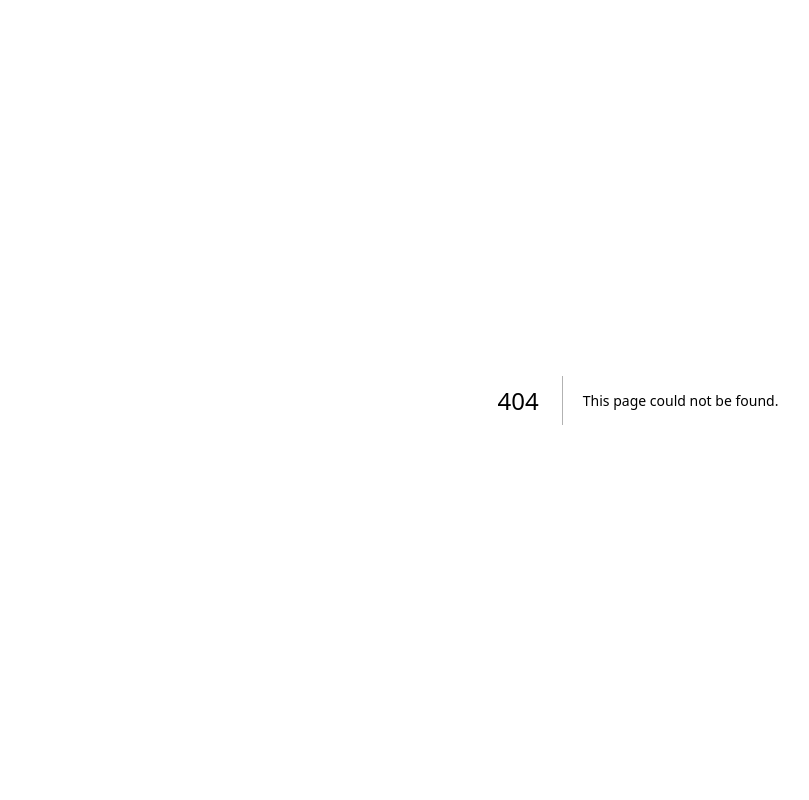
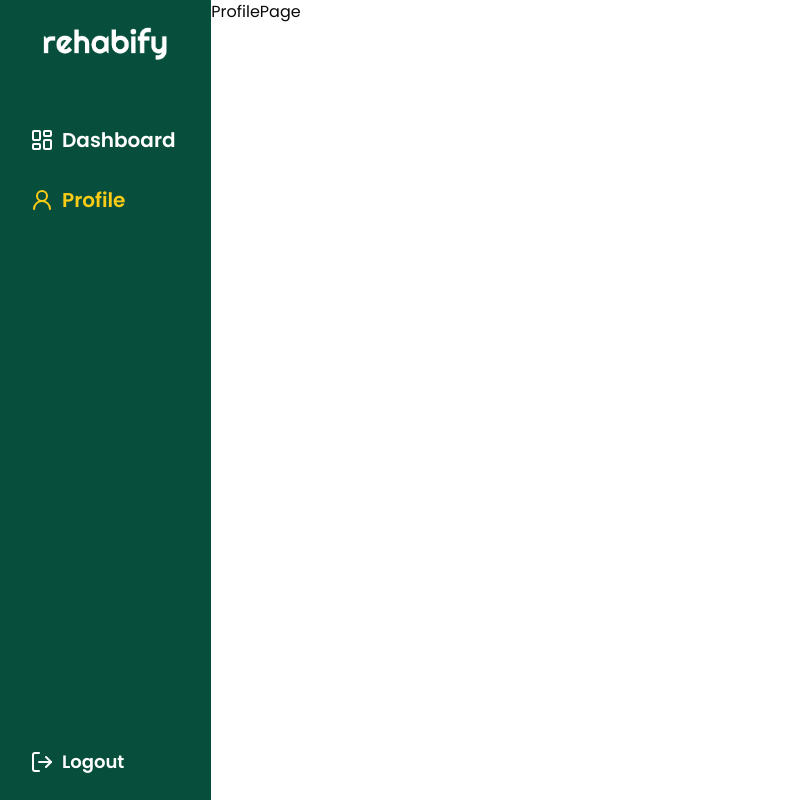
Before and after one commit to TheMercury1229/Rehabify-Frontend-Techfiestia, a Next.js app: page /profile in a window 1280 px wide. Before the commit this address had no page. Shown: the whole page, without its empty margins (2-811 px from the left). Built offline with nearby package versions, Linux system fonts and the light colour scheme.

Commit message:
completed with dashboard

```diff
--- /dev/null
+++ b/src/app/(root)/profile/page.tsx
@@ -0,0 +1,5 @@
+import React from "react";
+
+export default function ProfilePage() {
+  return <div>ProfilePage</div>;
+}
--- a/src/components/Sidebar.tsx
+++ b/src/components/Sidebar.tsx
@@ -1,40 +1,33 @@
-import {
-  Layout,
-  LayoutDashboard,
-  LayoutDashboardIcon,
-  LogInIcon,
-  LogOut,
-  LogOutIcon,
-  User2Icon,
-} from "lucide-react";
+"use client";
+
+import { navLinks } from "@/data";
+import { LogOut } from "lucide-react";
 import Image from "next/image";
 import Link from "next/link";
+import { usePathname } from "next/navigation";
 
 export const Sidebar = () => {
+  const pathname = usePathname();
+
   return (
     <section className="flex flex-col w-1/6 px-8 py-6 bg-primary h-screen sticky top-0 left-0 z-50">
-      <div className="flex justify-center items-center ">
+      <div className="flex justify-center items-center">
         <Image src="/logo.png" alt="logo" width={130} height={130} />
       </div>
-      <ul className="flex flex-col items-start h-full  justify-start mt-16 gap-8 text-white">
-        <li className="">
-          <Link
-            href="/dashboard"
-            className={`flex items-center justify-center font-semibold text-xl gap-2`}
-          >
-            <LayoutDashboard className="size-6" />
-            Dashboard
-          </Link>
-        </li>
-        <li>
-          <Link
-            href="/profile"
-            className={`flex items-center justify-center font-semibold text-xl gap-2`}
-          >
-            <User2Icon className="size-6" />
-            Profile
-          </Link>
-        </li>
+      <ul className="flex flex-col items-start h-full justify-start mt-16 gap-8 text-white">
+        {navLinks.map(({ name, href, Icon }) => (
+          <li key={name}>
+            <Link
+              href={href}
+              className={`flex items-center justify-center font-semibold text-xl gap-2 ${
+                pathname === href ? "text-yellow-400" : ""
+              }`}
+            >
+              <Icon className="size-6" />
+              {name}
+            </Link>
+          </li>
+        ))}
         <li className="mt-auto flex items-center gap-2 justify-center text-lg font-semibold">
           <LogOut className="size-6" />
           Logout
--- /dev/null
+++ b/src/data/index.ts
@@ -0,0 +1,6 @@
+import { LayoutDashboard, User2Icon } from "lucide-react";
+
+export const navLinks = [
+  { name: "Dashboard", href: "/dashboard", Icon: LayoutDashboard },
+  { name: "Profile", href: "/profile", Icon: User2Icon },
+];
```
Also changed, not shown: src/app/(root)/dashboard/page.tsx (renamed from src/app/dashboard/page.tsx), src/app/(root)/layout.tsx (renamed from src/app/dashboard/layout.tsx).
